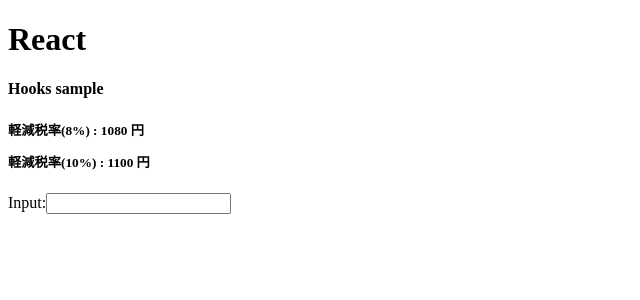
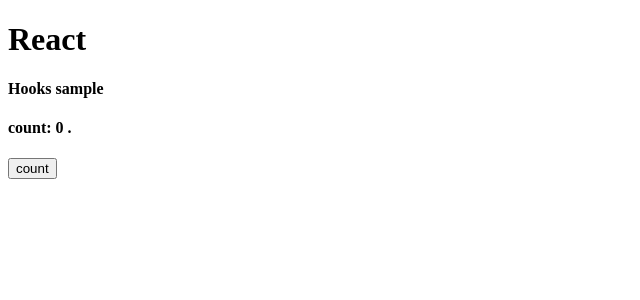
Before and after one commit to hirohana/React.js_Next.js_chapter4, a React app: page / in a window 1280 px wide. Shown: the top 300 px of the page, without its empty margins (0-640 px from the left). Built offline with nearby package versions, Linux system fonts and the light colour scheme; the HTML template or start-up script is replaced by a standard one.

Commit message:
rist4-14 initialization

```diff
--- a/src/AlertMessage.js
+++ b/src/AlertMessage.js
@@ -1,9 +1,12 @@
-import React, { useState, useEffect } from 'react'
+import useCounter from "./useCounter"
 
 const AlertMessage = (props) => {
+  const [counter, plus] = useCounter()
+
   return (
-    <div className="alert alert-primary h5 text-primary">
-      <h5>{props.msg}</h5>
+    <div className="alert alert-primary h5 text-center">
+      <h4>count: {counter} .</h4>
+      <button onClick={plus} className="btn btn-primary">count</button>
     </div>
   )
 }
--- a/src/App.js
+++ b/src/App.js
@@ -1,53 +1,13 @@
-import React, { useEffect, useState } from 'react'
 import AlertMessage from './AlertMessage'
 
 const App = () => {
-  const [val, setVal] = useState(1000)
-  const [tax1, setTax1] = useState(0)
-  const [tax2, setTax2] = useState(0)
-  const [msg, setMsg] = useState(<p>set a price...</p>)
-
-  const doChange = (event) => {
-    setVal(event.target.value)
-  }
-
-  // const doAction = () => {
-  //   let res = <div>
-  //     <p>軽減税率(8%) : {tax1} 円</p>
-  //     <p>軽減税率(10%) : {tax2} 円</p>
-  //   </div>
-  //   setMsg(res)
-  // }
-
-  useEffect(() => {
-    let res = <div>
-      <p>軽減税率(8%) : {tax1} 円</p>
-      <p>軽減税率(10%) : {tax2} 円</p>
-    </div>
-    setMsg(res)
-  }, [tax1, tax2])
-
-  useEffect(() => {
-    setTax1(Math.floor(val * 1.08))
-  })
-
-  useEffect(() => {
-    setTax2(Math.floor(val * 1.10))
-  })
 
   return (
     <div>
       <h1 className="bg-primary text-white display-4">React</h1>
       <div className="container">
         <h4 className="my-3">Hooks sample</h4>
-        <AlertMessage msg={msg} />
-        <div className="form-group">
-          <label>Input:</label>
-          <input type="number" className="form-control"
-            onChange={doChange} />
-        </div>
-        {/* <button className="btn btn-primary"
-          onClick={doAction}>Calc</button> */}
+        <AlertMessage />
       </div>
     </div>
   )
--- /dev/null
+++ b/src/useCounter.js
@@ -0,0 +1,13 @@
+import React, { useState } from "react"
+
+const useCounter = () => {
+  const [num, setNum] = useState(0)
+
+  const count = () => {
+    setNum(num + 1)
+  }
+
+  return [num, count]
+}
+
+export default useCounter
```
